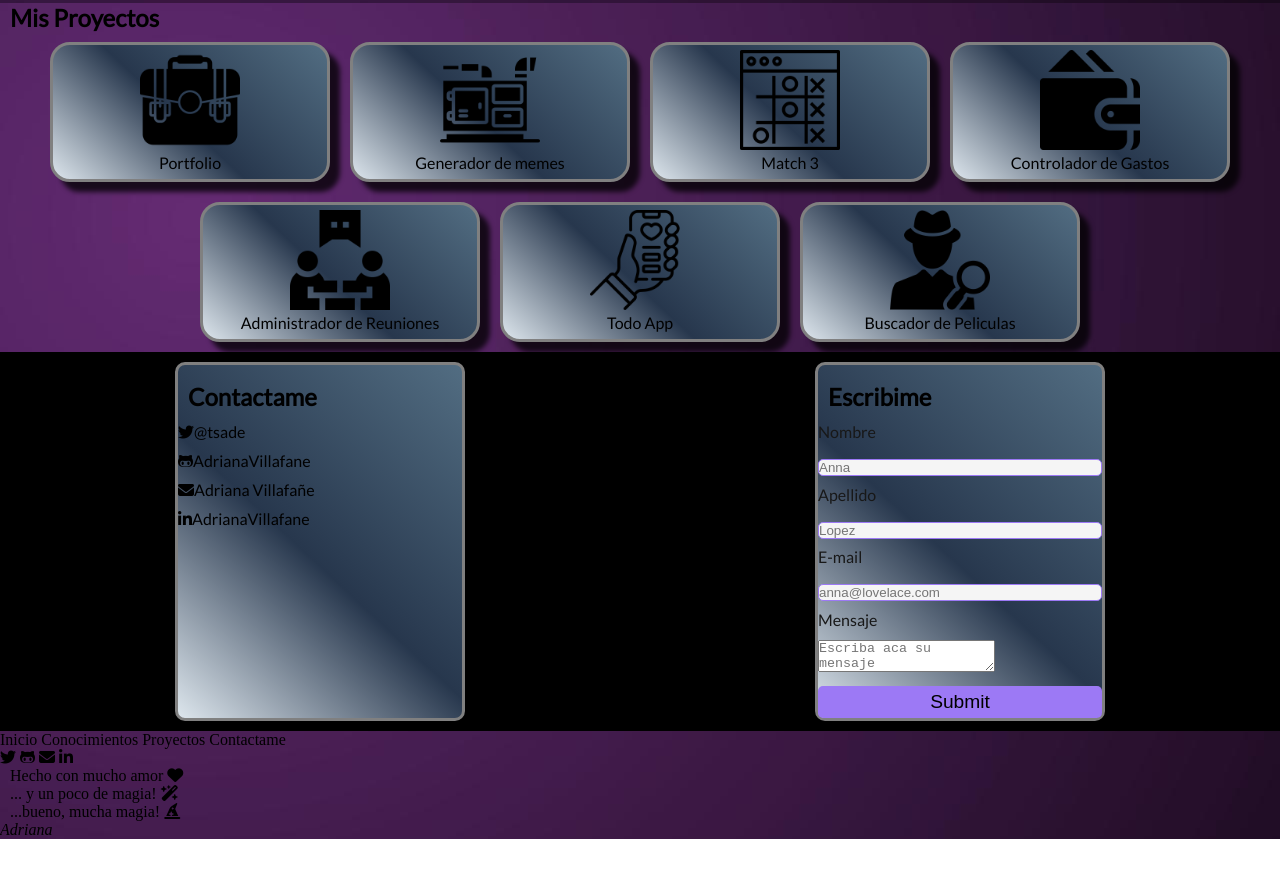
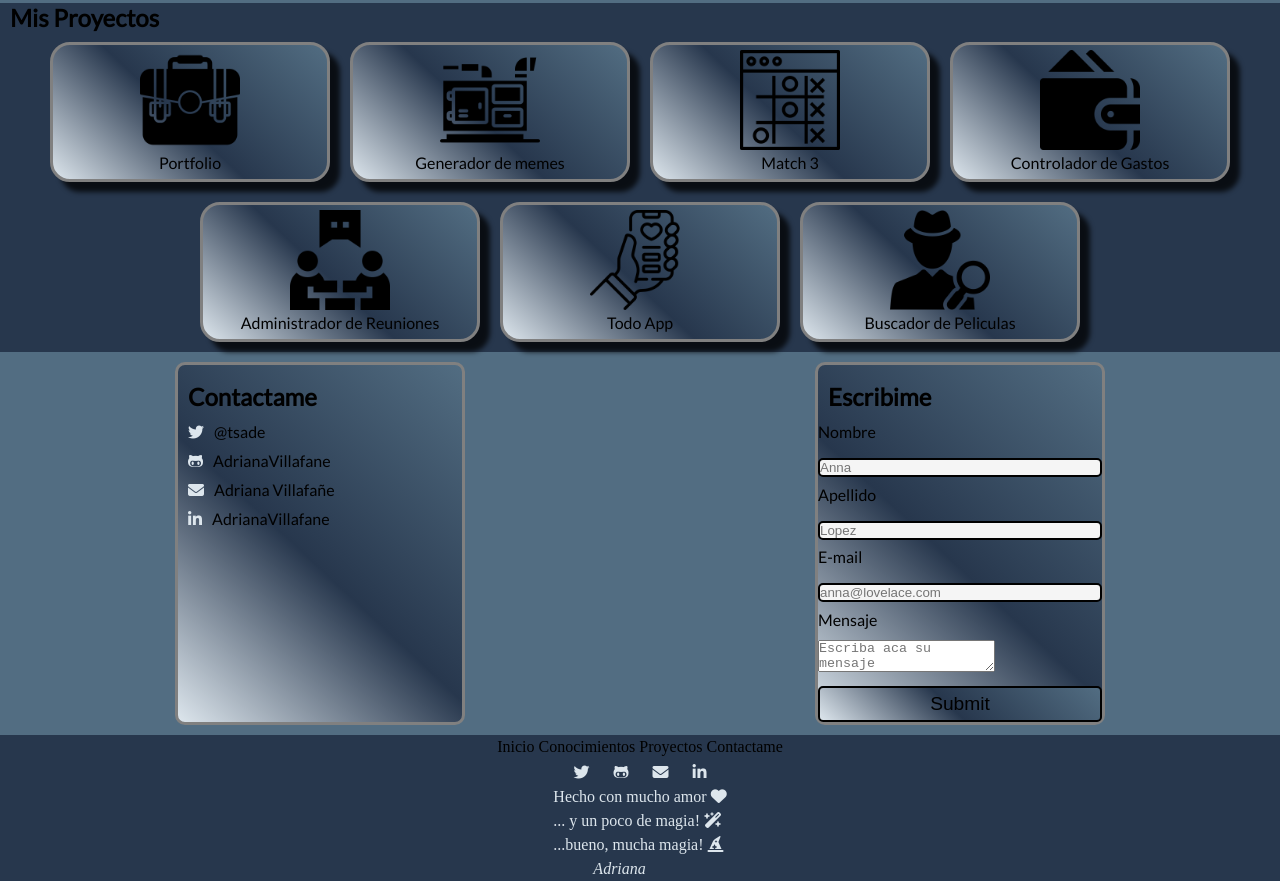
Before and after one commit to AdrianaVillafane/Portfolio-Comision-19, a plain HTML site: page index.html in a window 1280 px wide. Shown: the part 1028-1909 px from the top of the page. Before the commit the page ends 1867 px from the top, so only its background shows below. Drawn offline with Linux system fonts and the light colour scheme; a web font is replaced by a local one.

Commit message:
Agregando color, y arreglando media queries

```diff
--- a/index.html
+++ b/index.html
@@ -277,7 +277,7 @@
         <p>...bueno, mucha magia!
           <i class="fa-solid fa-hat-wizard"></i>
         </p>
-        <cite>Adriana</cite>
+        <p class="autor">Adriana</p>
 
       </div>
     </div>
--- a/style.css
+++ b/style.css
@@ -9,17 +9,39 @@
     box-sizing: border-box;
     list-style: 0;
     text-decoration: none;
+}
+body {
+    background-color: #526d82;
+}
+.piecito {
+    color: #dde6ed;
+    display: flex;
+    flex-direction: column;
+    justify-content: center;
+    align-items: center;
+    line-height: 1.5;
+    font-size: 16px;
+}
 
+.icono-contacto {
+    color: #dde6ed;
+    padding: 5px 10px;
 }
-body{
-    background-image: url(./img/45519.png);
+.autor {
+    padding-left: 40px;
+    font-style: italic;
 }
+
 /*barra de navegacion*/
 @media screen and (min-width: 320px) {
     .nav {
-        background-color: #dde6ed;
-        background-image: linear-gradient(43deg, #dde6ed 0%, #27374d 46%, #526d82 100%);
-
+        background-color: #27374d;
+        background-image: linear-gradient(
+            43deg,
+            #27374d 0%,
+            #526d82 17%,
+            #dde6ed 100%
+        );
 
         height: 80px;
         width: 100%;
@@ -87,12 +109,18 @@ body{
         margin-left: 10px;
         margin-right: 10px;
     }
+}
 .presentacion {
     display: flex;
 }
 .boton {
     background-color: #dde6ed;
-        background-image: linear-gradient(43deg, #dde6ed 0%, #27374d 46%, #526d82 100%);
+    background-image: linear-gradient(
+        43deg,
+        #dde6ed 0%,
+        #27374d 46%,
+        #526d82 100%
+    );
     border-radius: 5px;
     box-shadow: 10px 10px 5px 0px rgba(0, 0, 0, 0.75);
     -webkit-box-shadow: 10px 10px 5px 0px rgba(0, 0, 0, 0.75);
@@ -114,7 +142,7 @@ body{
 #edna {
     object-fit: cover;
     border-radius: 20px;
-        border: 2px solid grey;
+    border: 2px solid antiquewhite;
     box-shadow: 10px 10px 5px 0px rgba(0, 0, 0, 0.75);
     -webkit-box-shadow: 10px 10px 5px 0px rgba(0, 0, 0, 0.75);
     -moz-box-shadow: 10px 10px 5px 0px rgba(0, 0, 0, 0.75);
@@ -122,7 +150,7 @@ body{
 }
 /*conocimiento*/
 .conocimiento {
-        background-image: url(./img/45519.png);
+    background-color: #27374d;
 }
 .contenedor-conocimiento {
     display: flex;
@@ -135,7 +163,12 @@ body{
     height: 250px;
     margin: 10px 5px;
     background-color: #dde6ed;
-        background-image: linear-gradient(43deg, #dde6ed 0%, #27374d 46%, #526d82 100%);
+    background-image: linear-gradient(
+        43deg,
+        #dde6ed 0%,
+        #27374d 46%,
+        #526d82 100%
+    );
     border-radius: 20px;
     border: 3px solid grey;
     box-shadow: 10px 10px 5px 0px rgba(0, 0, 0, 0.75);
@@ -151,7 +184,7 @@ body{
 
 /*Proyectos*/
 .proyectos {
-        background-image: url(./img/45519.png);
+    background-color: #27374d;
 }
 .contenedor-proyectos {
     display: flex;
@@ -164,7 +197,12 @@ body{
     height: 140px;
     margin: 10px 10px;
     background-color: #dde6ed;
-        background-image: linear-gradient(43deg, #dde6ed 0%, #27374d 46%, #526d82 100%);
+    background-image: linear-gradient(
+        43deg,
+        #dde6ed 0%,
+        #27374d 46%,
+        #526d82 100%
+    );
     border-radius: 20px;
     border: 3px solid grey;
     box-shadow: 10px 10px 5px 0px rgba(0, 0, 0, 0.75);
@@ -183,13 +221,18 @@ body{
     flex-wrap: wrap;
     justify-content: center;
     max-width: 100vw;
-        background-color: black;
+    background-color: #526d82;
 }
 
 .contacto-redes,
 .contacto-form {
     background-color: #dde6ed;
-        background-image: linear-gradient(43deg, #dde6ed 0%, #27374d 46%, #526d82 100%);
+    background-image: linear-gradient(
+        43deg,
+        #dde6ed 0%,
+        #27374d 46%,
+        #526d82 100%
+    );
     display: flex;
     flex-direction: column;
     justify-content: left;
@@ -218,36 +261,43 @@ body{
 }
 label {
     margin-bottom: 5px;
-        color: #181818;
+    color: black;
     font-size: 1em;
 }
 input[type="text"],
 input[type="email"] {
     width: 100%;
     border-radius: 5px;
-        border: 1px #9c79f5 solid;
+    border: 2px solid black;
     background-color: #f5f5f5;
 }
 
 input[type="text"]:focus,
 input[type="email"]:focus {
-        outline: 2px red solid;
-        /* border: 2px red solid; */
+    outline: 3px #66a6ff solid;
 }
 
 input[type="submit"] {
     width: 100%;
-        background-color: #9c79f5;
-        border: none;
+    background-color: #dde6ed;
+    background-image: linear-gradient(
+        43deg,
+        #dde6ed 0%,
+        #27374d 46%,
+        #526d82 100%
+    );
+    border: 2px solid black;
     padding: 5px;
     border-radius: 5px;
     font-size: 1.2em;
 }
 
 input[type="submit"]:hover {
-        background-color: #ad8ff8;
+    background-color: #dde6ed;
     cursor: pointer;
 }
+.piecito {
+    background-color: #27374d;
 }
 
 @media (min-width: 768px) and (max-width: 1200px) {
@@ -282,7 +332,7 @@ body{
         flex-wrap: wrap;
         justify-content: center;
         max-width: 100vw;
-        background-color: #66a6ff;
+        background-color: #526d82;
     }
     .contacto-redes,
     .contacto-form {
```
Lines whose indentation alone changed are shown as unchanged.
